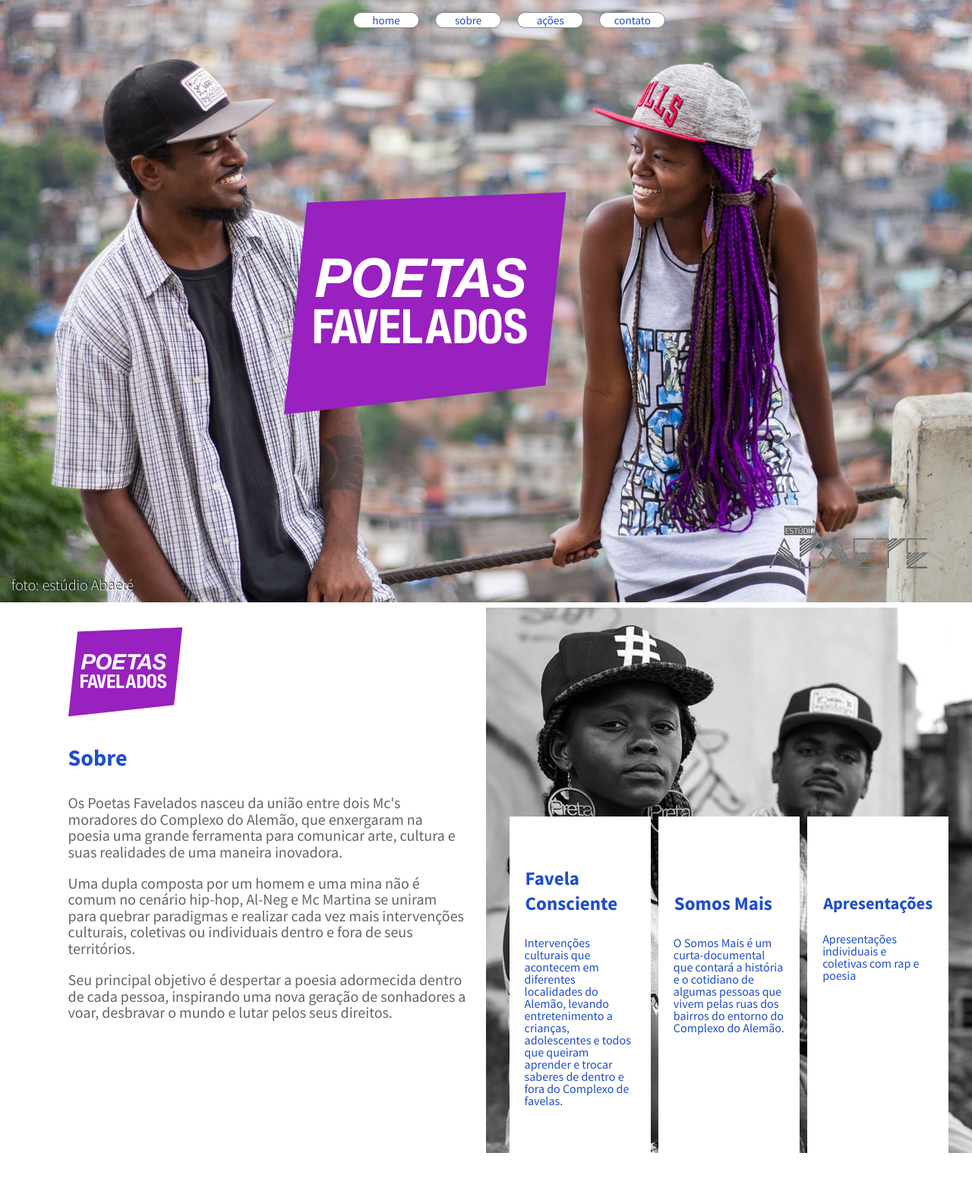
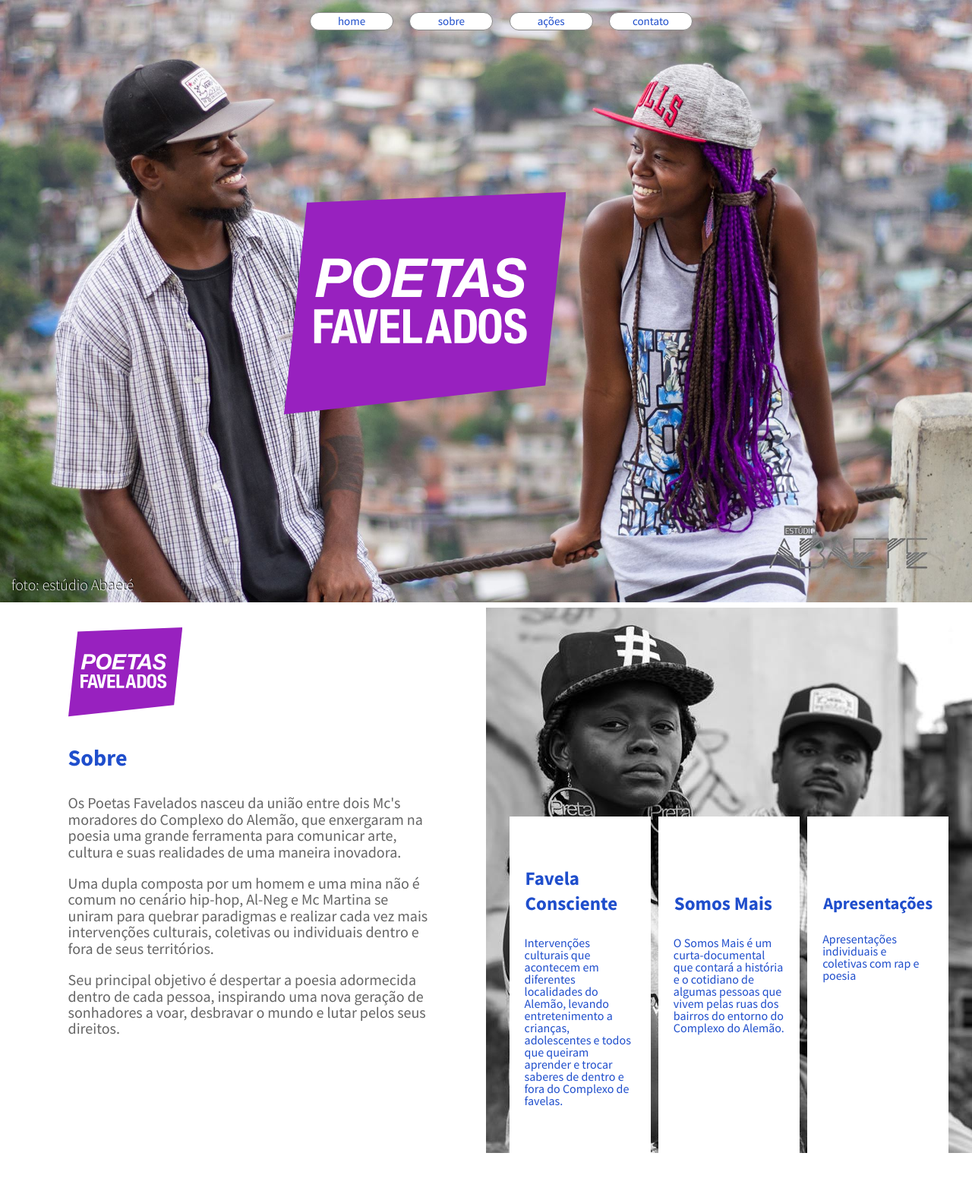
Before and after one commit to HerbertVeloso/poetasfavelados, a plain HTML site: page index.html in a window 1280 px wide. Shown: the top 1572 px of the page at 76% size. Drawn offline with Linux system fonts and the light colour scheme.

Commit message:
Alterações Rômulo

```diff
--- a/style.css
+++ b/style.css
@@ -45,6 +45,9 @@ img{
 	list-style: none;
 }
 #home nav ul li{
+	width:110px;
+	margin: 0 0.86%;
+	padding: 5px 0;
 	background: #fff;
 	border: solid 1px #888;
 	border-radius:46px;
@@ -53,9 +56,10 @@ img{
 	font-weight: 400; /*Regular*/
 	font-size:0.94em;
 	font-style:normal;
+	line-height: 0.8em;
 	text-align: center;
-	margin-left: 1.72%;
-	width:7%;
+
+
 
 }
 #home img{
@@ -77,17 +81,16 @@ img{
 }
 main{
 	height: 100vh;
+	width: 100%;
 	display: flex;
 }
 section{
-	width: 50%;
+	max-width: 50%;
 }
 main #sobre{
 	padding: 2%;
 	padding-left: 7%;
-	padding-right: 5%;
-	padding: 2%;
-	padding-left: 7%;
+	padding-right: 6%;
 }
 main #sobre h2{
 	font-size: 1.88em;
@@ -108,6 +111,7 @@ main #sobre p{
 	text-align: left;
 	line-height: 1.07em;
 	letter-spacing: 0em;
+	padding:
 }
 main #acoes{
 	background: url(assets/f6.jpg) no-repeat;
```
